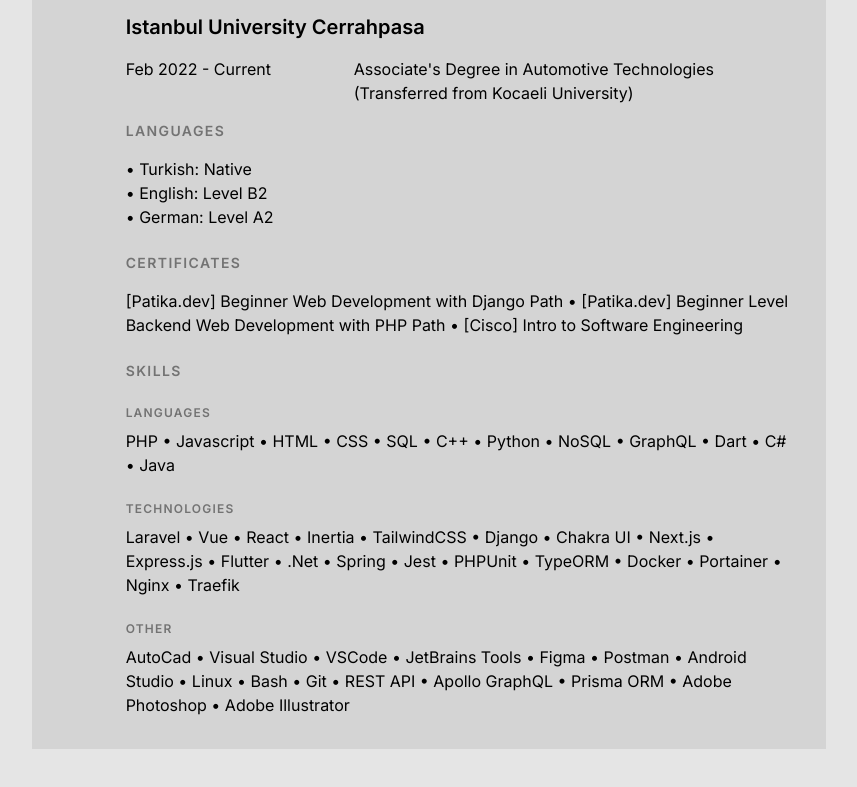
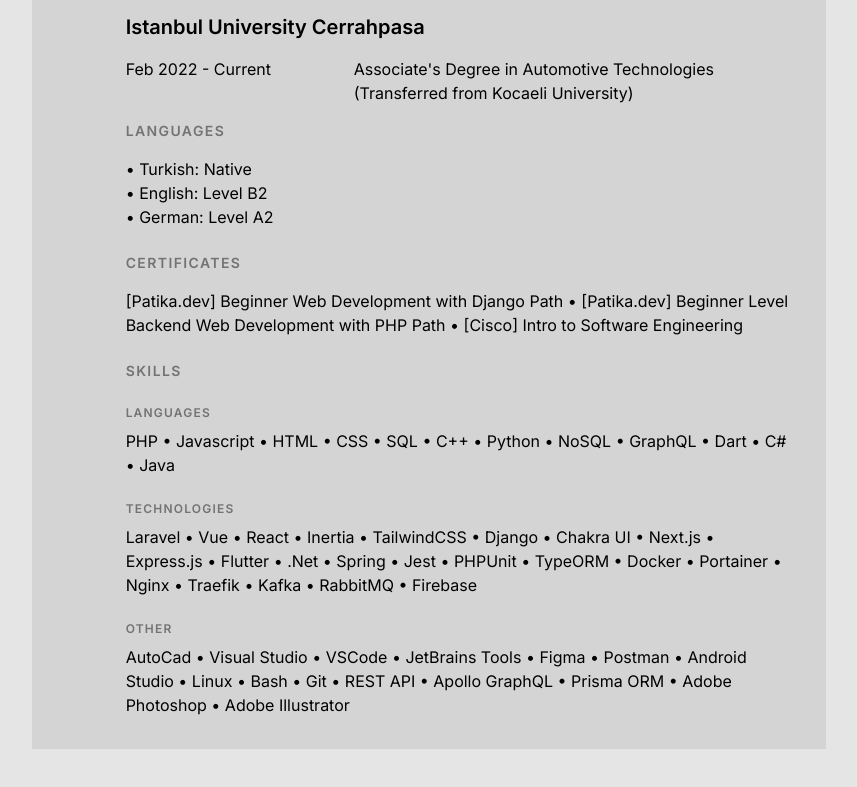
Before and after one commit to onursedef/resume, a website built with Vite: page index.html in a window 1280 px wide. Shown: the part 1591-2378 px from the top of the page, without its empty margins (211-1068 px from the left). Built offline with nearby package versions, Linux system fonts and the light colour scheme; a web font is replaced by a local one.

Commit message:
Update index.html

```diff
--- a/index.html
+++ b/index.html
@@ -198,7 +198,7 @@
         <div class="md:col-span-12 mt-2 col-span-1">
           <p class="subheading-sm">Technologies</p>
           <p class="mt-2">Laravel • Vue • React • Inertia • TailwindCSS • Django • Chakra UI • Next.js • Express.js •
-            Flutter • .Net • Spring • Jest • PHPUnit • TypeORM • Docker • Portainer • Nginx • Traefik</p>
+            Flutter • .Net • Spring • Jest • PHPUnit • TypeORM • Docker • Portainer • Nginx • Traefik • Kafka • RabbitMQ • Firebase</p>
         </div>
         <div class="md:col-span-12 mt-2 col-span-1">
           <p class="subheading-sm">Other</p>
```
